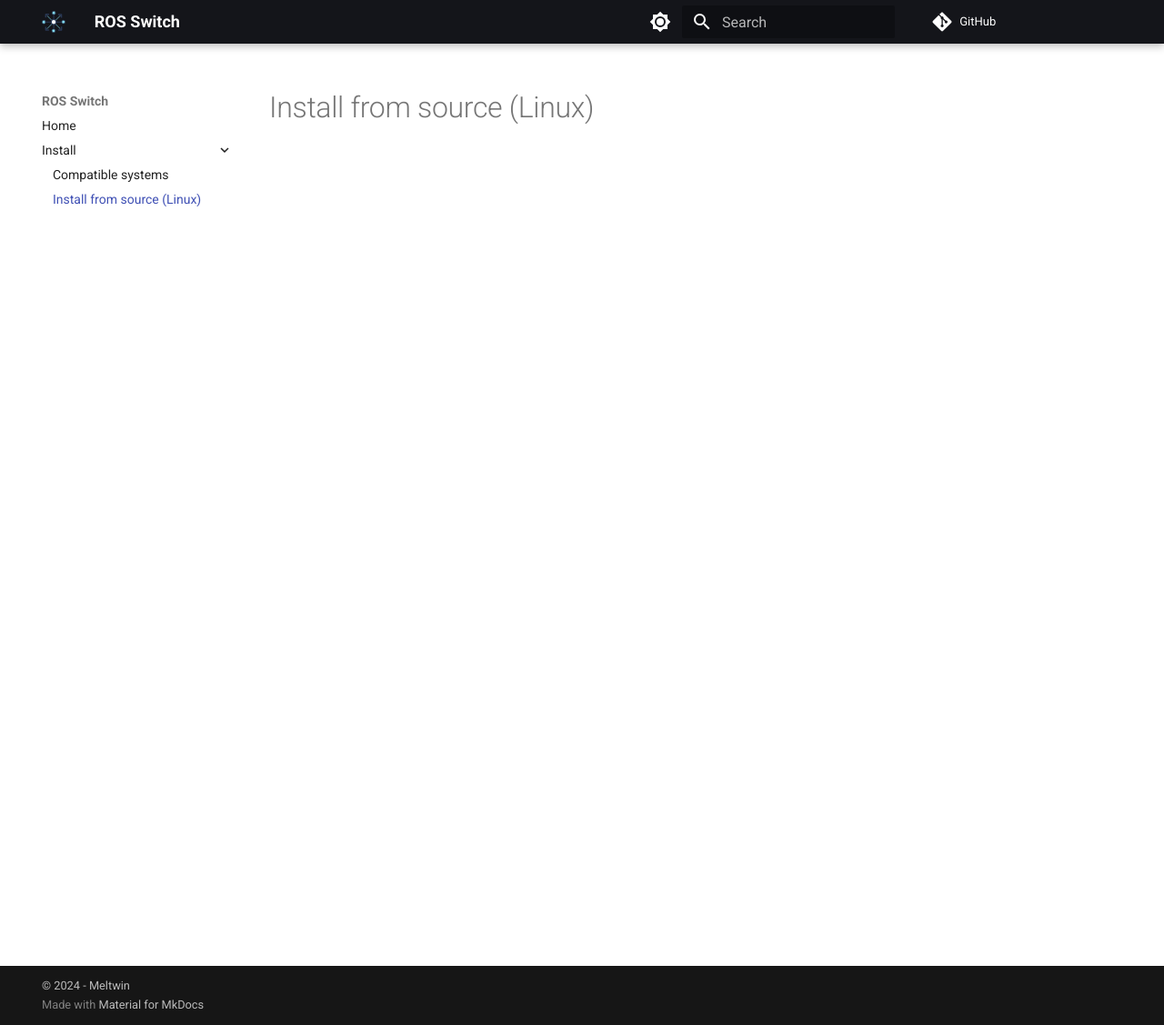
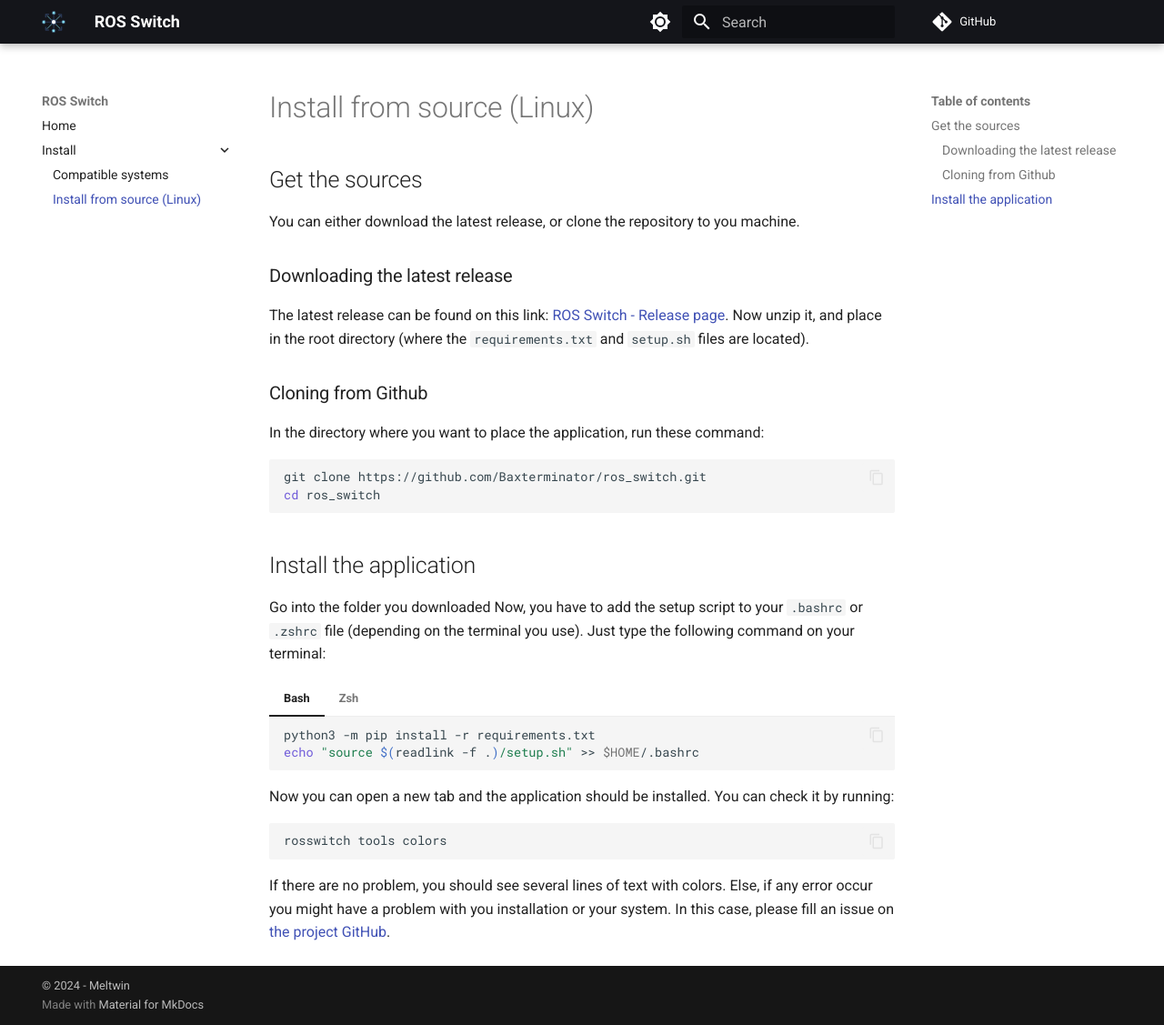
Before and after one commit to Baxterminator/ros_switch, an MkDocs documentation site: the page built from docs/install/index.md, in a window 1280 px wide and 1127 px high. Shown: the whole window at 91% size. Built offline with MkDocs 1.6.1 and Material for MkDocs 9.7.7, drawn with Linux system fonts in a browser that asks for light colours; comment, search, counter and statistics services are not loaded.

Commit message:
Installation

````diff
--- a/docs/install/index.md
+++ b/docs/install/index.md
@@ -1 +1,45 @@
 # Install from source (Linux)
+
+## Get the sources
+
+You can either download the latest release, or clone the repository to you machine.
+
+### Downloading the latest release
+
+The latest release can be found on this link: [ROS Switch - Release page](https://github.com/Baxterminator/ros_switch/releases).
+Now unzip it, and place in the root directory (where the `requirements.txt` and `setup.sh` files are located).
+
+### Cloning from Github
+
+In the directory where you want to place the application, run these command:
+
+```shell
+git clone https://github.com/Baxterminator/ros_switch.git
+cd ros_switch
+```
+
+## Install the application
+
+Go into the folder you downloaded Now, you have to add the setup script to your `.bashrc` or `.zshrc` file (depending on the terminal you use). Just type the following command on your terminal:
+
+=== "Bash"
+
+    ```shell
+    python3 -m pip install -r requirements.txt
+    echo "source $(readlink -f .)/setup.sh" >> $HOME/.bashrc
+    ```
+
+=== "Zsh"
+
+    ```shell
+    python3 -m pip install -r requirements.txt
+    echo "source $(readlink -f .)/setup.sh" >> $HOME/.zshrc
+    ```
+
+Now you can open a new tab and the application should be installed. You can check it by running:
+
+```shell
+rosswitch tools colors
+```
+
+If there are no problem, you should see several lines of text with colors. Else, if any error occur you might have a problem with you installation or your system. In this case, please fill an issue on [the project GitHub](https://github.com/Baxterminator/ros_switch/issues).
````
